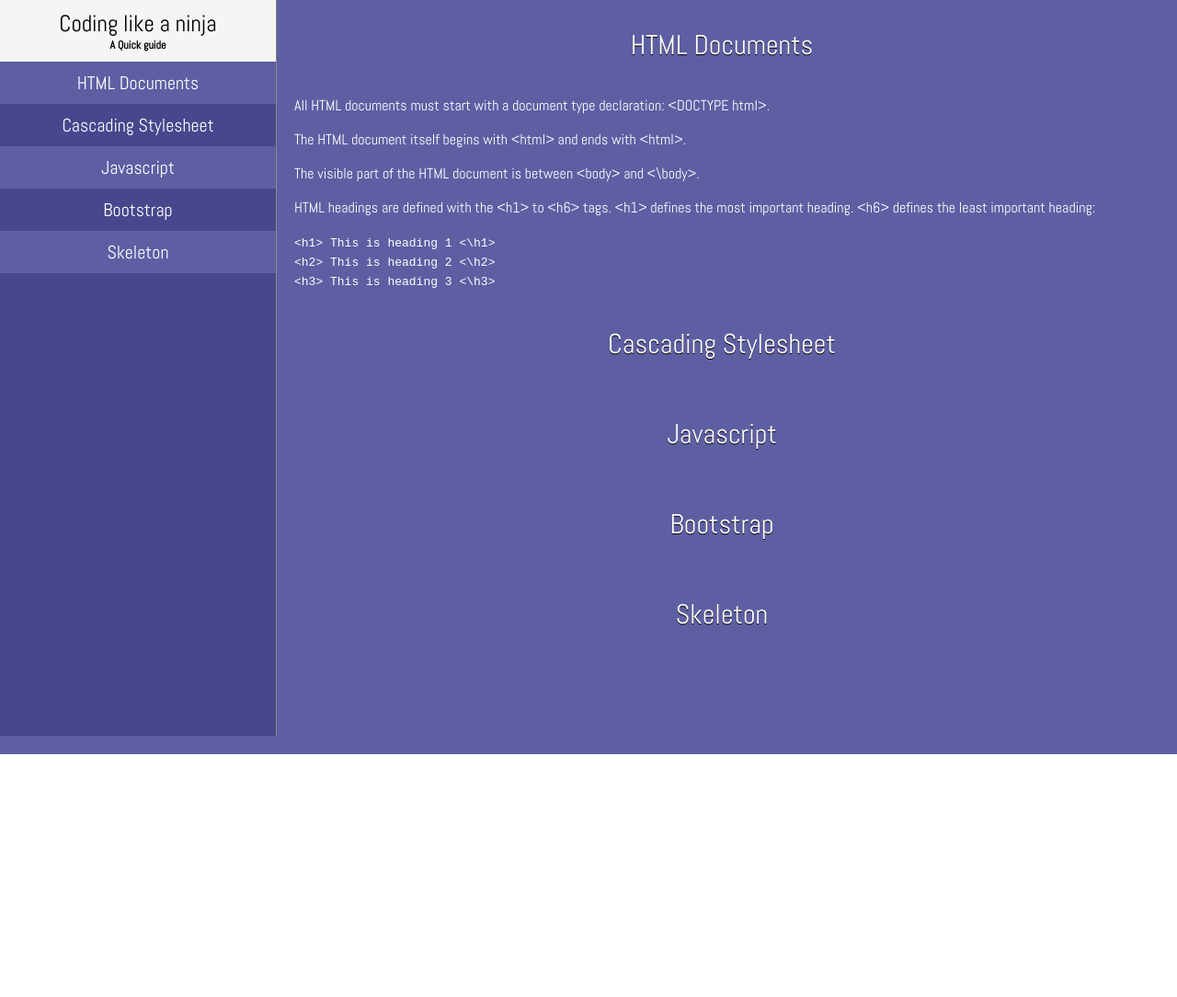
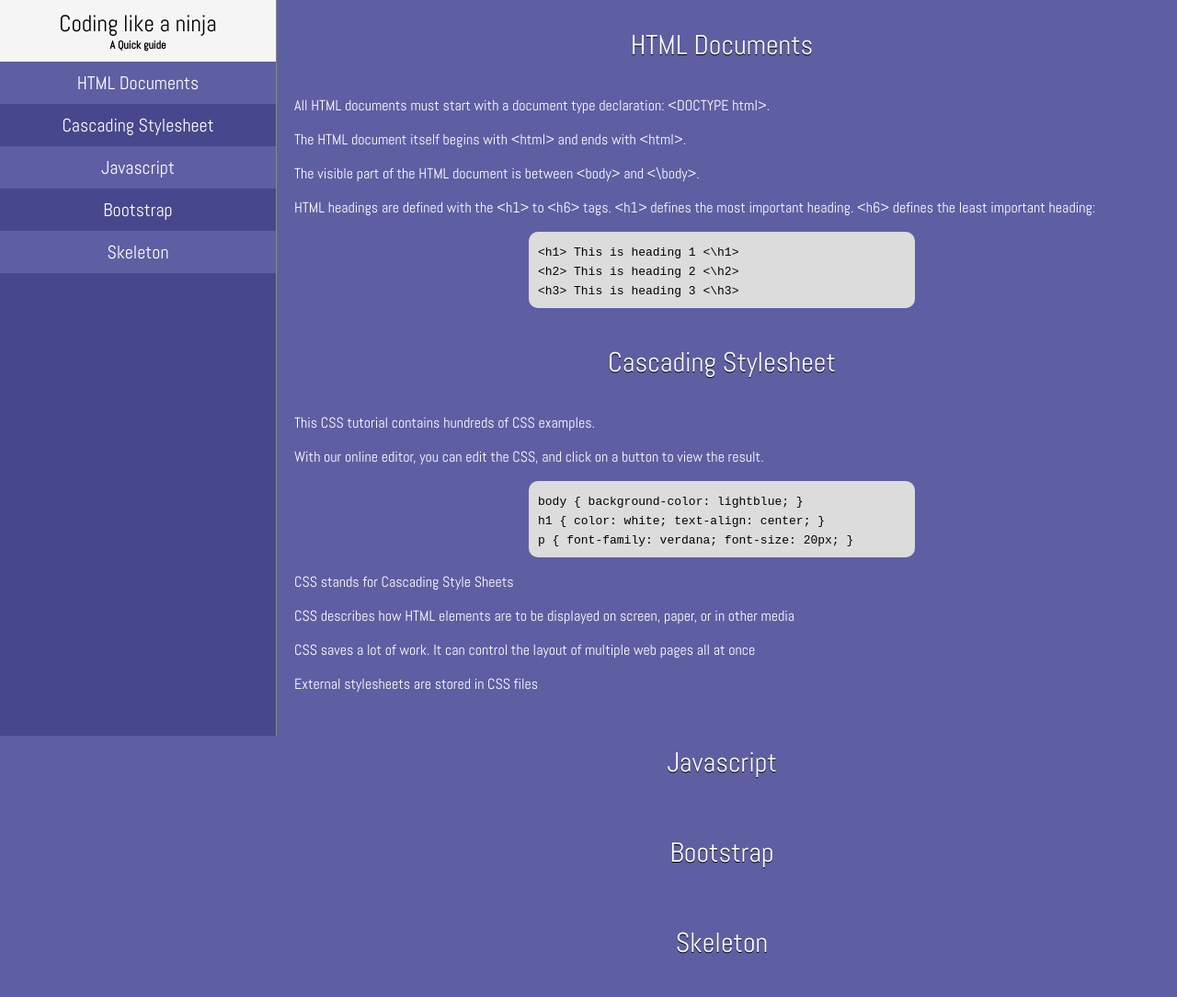
Before and after one commit to Klinken/Technical-Documentation-Page, a plain HTML site: page index.html in a window 1280 px wide. Shown: the whole page at 92% size. Before the commit the page ends 820 px from the top, so only its background shows below. Drawn offline with Linux system fonts and the light colour scheme.

Commit message:
Minor changes to media and content

```diff
--- a/index.html
+++ b/index.html
@@ -29,18 +29,43 @@
             <p>The HTML document itself begins with &lt;html&gt; and ends with &lt;html&gt;.</p>
             <p>The visible part of the HTML document is between &lt;body&gt; and &lt;&#92;body&gt;.</p>
             <p>HTML headings are defined with the &lt;h1&gt; to &lt;h6&gt; tags. &lt;h1&gt; defines the most important heading. &lt;h6&gt; defines the least important heading: </p>
+            <div class="code">
             <code>
                 &lt;h1&gt; This is heading 1 &lt;&#92;h1&gt;
-            </code><br>
-            <code>
+                <br>
+
                 &lt;h2&gt; This is heading 2 &lt;&#92;h2&gt;
-            </code><br>
-            <code>
+                <br>
+
                 &lt;h3&gt; This is heading 3 &lt;&#92;h3&gt;
             </code>
+            </div>
         </section>
         <section class="main-section" id="Cascading_Stylesheet">
             <header>Cascading Stylesheet</header>
+            <p>This CSS tutorial contains hundreds of CSS examples.</p>
+            <p>With our online editor, you can edit the CSS, and click on a button to view the result.</p>
+            <div class="code">
+               <code>
+                body {
+                background-color: lightblue;
+                }
+                <br>
+                h1 {
+                color: white;
+                text-align: center;
+                }
+<br>
+                p {
+                font-family: verdana;
+                font-size: 20px;
+                }
+            </code>
+            </div>
+            <p>CSS stands for Cascading Style Sheets</p>
+            <p>CSS describes how HTML elements are to be displayed on screen, paper, or in other media</p>
+            <p>CSS saves a lot of work. It can control the layout of multiple web pages all at once</p>
+            <p>External stylesheets are stored in CSS files</p>
         </section>
         <section class="main-section" id="Javascript">
             <header>Javascript</header>
--- a/style.css
+++ b/style.css
@@ -9,9 +9,7 @@ html {
 }
 
 body {
-    display: -webkit-box;
-    display: -ms-flexbox;
-    display: flex;
+    background-color: #5E5EA3;
     padding: 0;
     margin: 0;
 }
@@ -24,13 +22,23 @@ body {
     position: fixed;
 }
 
+@media all and (min-width: 500px) {
+    body {
+        display: -webkit-box;
+        display: -ms-flexbox;
+        display: flex;
+    }
+    #main-doc {
+    padding: 10px 10px 10px 300px;
+    height: 100vh;
+}
+
+}
+
 @media all and (max-width: 500px) {
+
     #navbar {
         display: none;
-    }
-
-    #main-doc {
-        padding: none;
     }
 }
 
@@ -67,11 +75,9 @@ body {
 }
 
 #main-doc {
-    padding: 10px 10px 10px 300px;
     width: 100%;
-    height: 100vh;
     background-color: #5E5EA3;
-    color: #fff;
+    color: var(--white);
 }
 
 #main-doc header {
@@ -89,3 +95,12 @@ body {
 }
 
 /* HTML_Documents */
+
+.code {
+    padding: 10px;
+    max-width: 400px;
+    background-color: gainsboro;
+    border-radius: 10px;
+    color: #000000;
+    margin: 0 auto;
+}
```
